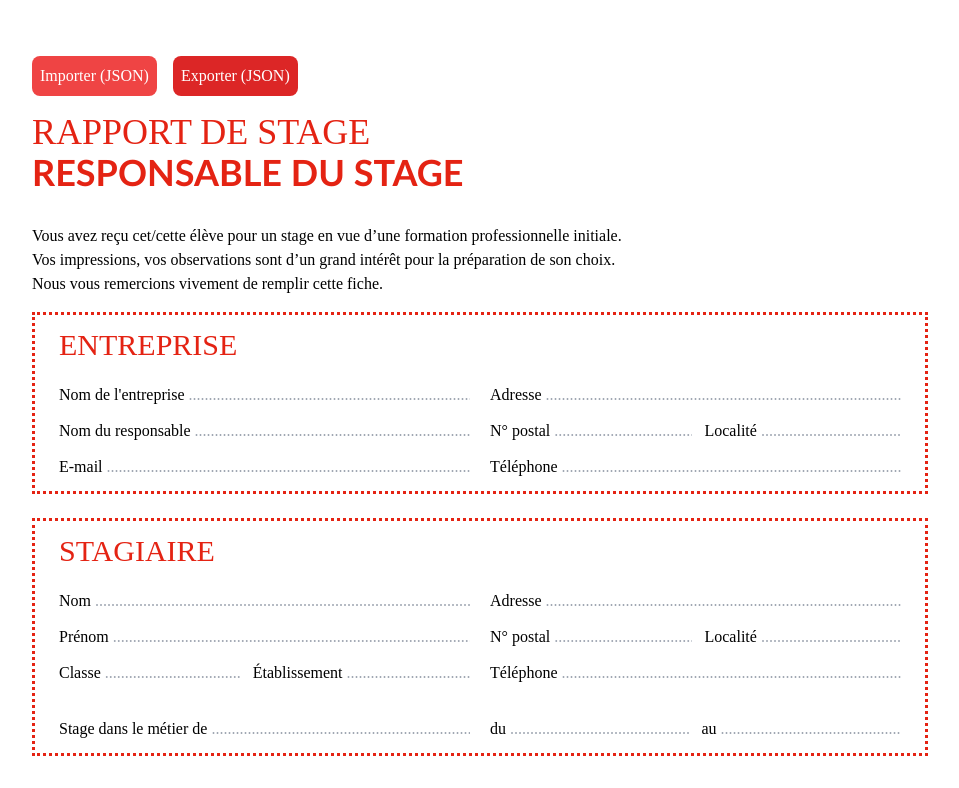
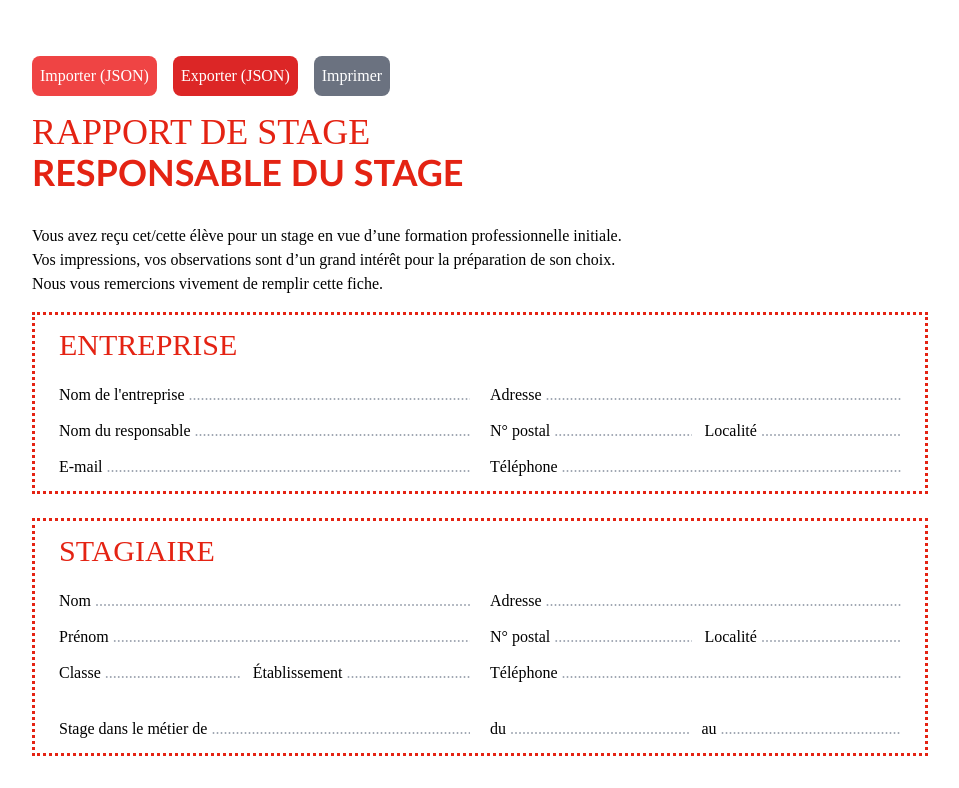
Before and after one commit to ponsfrilus/rapport-de-stage, a Next.js app: page /rapport-de-stage/responsable in a window 1280 px wide. Shown: the top 788 px of the page, without its empty margins (24-983 px from the left). Built offline with nearby package versions, Linux system fonts and the light colour scheme; a web font is replaced by a local one.

Commit message:
[feature] Print button

```diff
--- a/app/responsable/page.tsx
+++ b/app/responsable/page.tsx
@@ -93,6 +93,24 @@ export default function Page() {
                     onClick={(e) => exportJSON()}
                 >
                     Exporter (JSON)
+                </button>
+                <button
+                    onClick={() => {
+                        const date = new Date()
+                        document.title=`rapportStage_${rapportStorage['internFirstName']}_${rapportStorage['internLastName']}_${date.toISOString().split('T')[0]}`
+                        window.print()
+                    }}
+                    className="
+                        bg-gray-500
+                        p-2
+                        rounded-lg
+                        text-white
+                        hover:bg-gray-600
+                        transition
+                        ease-in-out
+                    "
+                >
+                    Imprimer
                 </button>
             </div>
             {/* TITLES & DESCRIPTION */}
```
